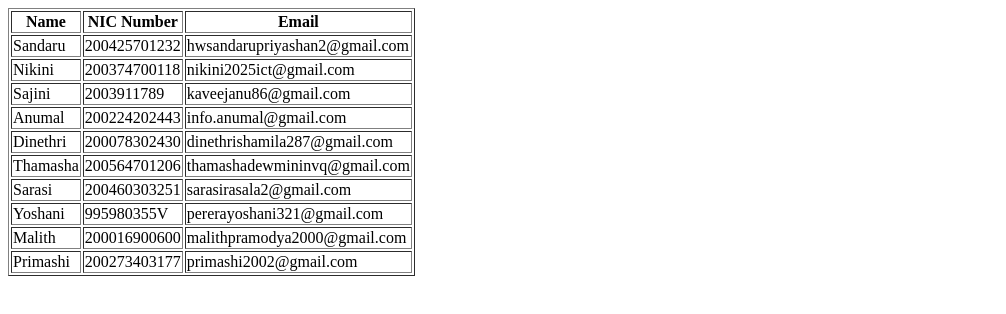
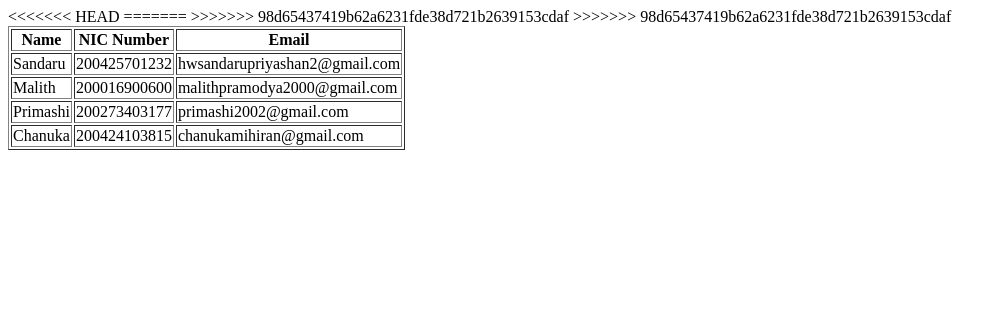
Before and after one commit to spwaduge/Github_Project_ICT_5, a plain HTML site: page index.html in a window 1280 px wide. Shown: the whole page, without its empty margins (0-1006 px from the left). Drawn offline with Linux system fonts and the light colour scheme.

Commit message:
Update index.html

```diff
--- a/index.html
+++ b/index.html
@@ -17,56 +17,25 @@
             <td>200425701232</td>
             <td>hwsandarupriyashan2@gmail.com</td>
         </tr>
-
-        <tr>
-            <td>Nikini</td>
-            <td>200374700118</td>
-            <td>nikini2025ict@gmail.com</td>
-
-        <tr>
-            <td>Sajini</td>
-            <td>2003911789</td>
-            <td>kaveejanu86@gmail.com</td>
-
-          <tr>
-            <td>Anumal</td>
-            <td>200224202443</td>
-            <td>info.anumal@gmail.com</td>
-        </tr>
-
-        <tr>
-            <td>Dinethri</td>
-            <td>200078302430</td>
-            <td>dinethrishamila287@gmail.com</td>
-
-         <tr>
-            <td>Thamasha </td>
-            <td>200564701206</td>
-            <td>thamashadewmininvq@gmail.com</td>
-
-        <tr>
-            <td>Sarasi</td>
-            <td>200460303251</td>
-            <td>sarasirasala2@gmail.com</td>
-
-        <tr>
-            <td>Yoshani</td>
-            <td>995980355V</td>
-            <td>pererayoshani321@gmail.com</td>
-
-
+<<<<<<< HEAD
         <tr>
             <td>Malith</td>
             <td>200016900600</td>
             <td>malithpramodya2000@gmail.com</td>
-
+        </tr>
+=======
 
         <tr>
             <td>Primashi</td>
             <td>200273403177</td>
             <td>primashi2002@gmail.com</td>
-
-
+>>>>>>> 98d65437419b62a6231fde38d721b2639153cdaf
+        </tr>
+        <tr>
+            <td>Chanuka</td>
+            <td>200424103815</td>
+            <td>chanukamihiran@gmail.com</td>
+>>>>>>> 98d65437419b62a6231fde38d721b2639153cdaf
         </tr>
     </table>
 </body>
```
